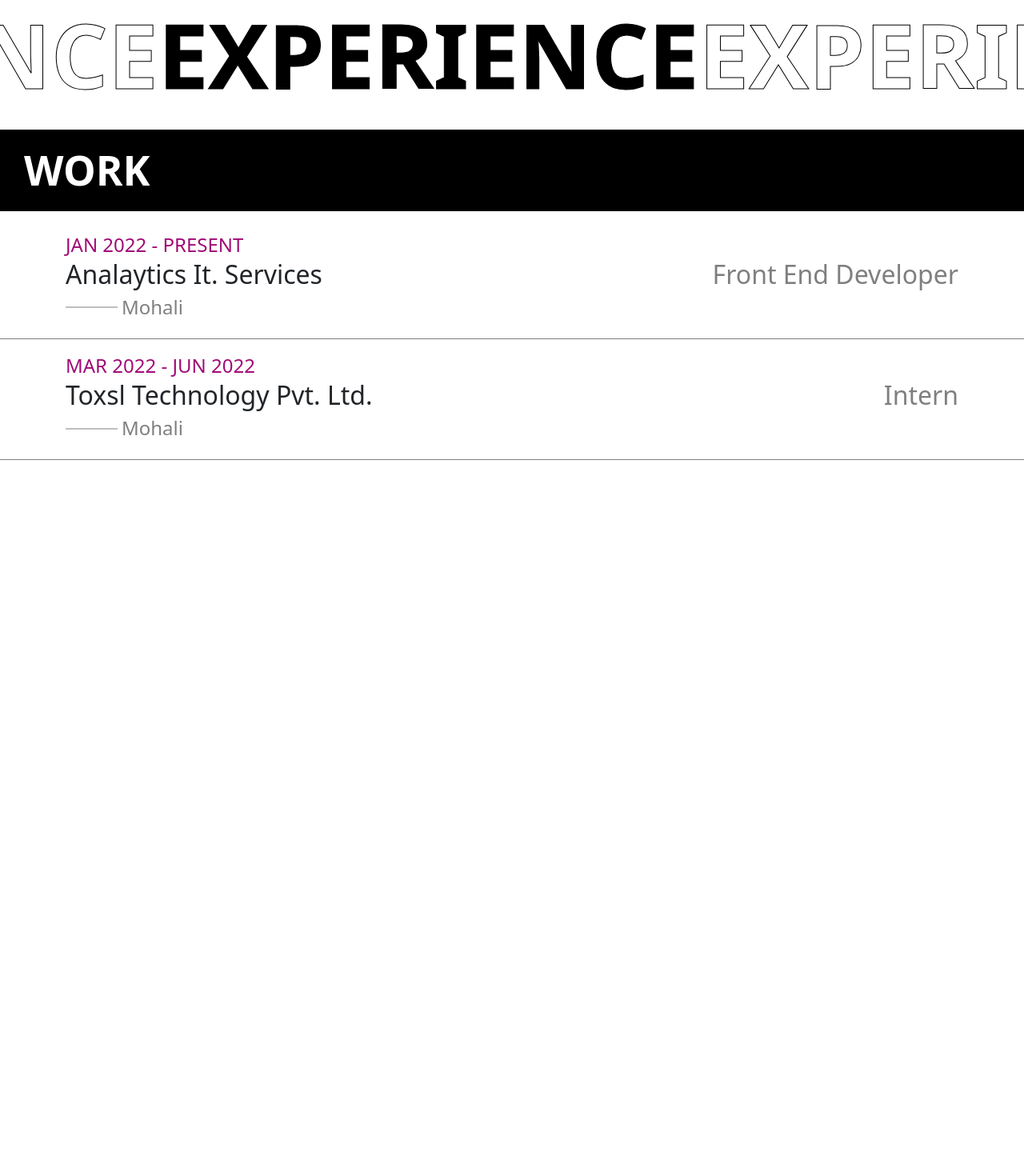
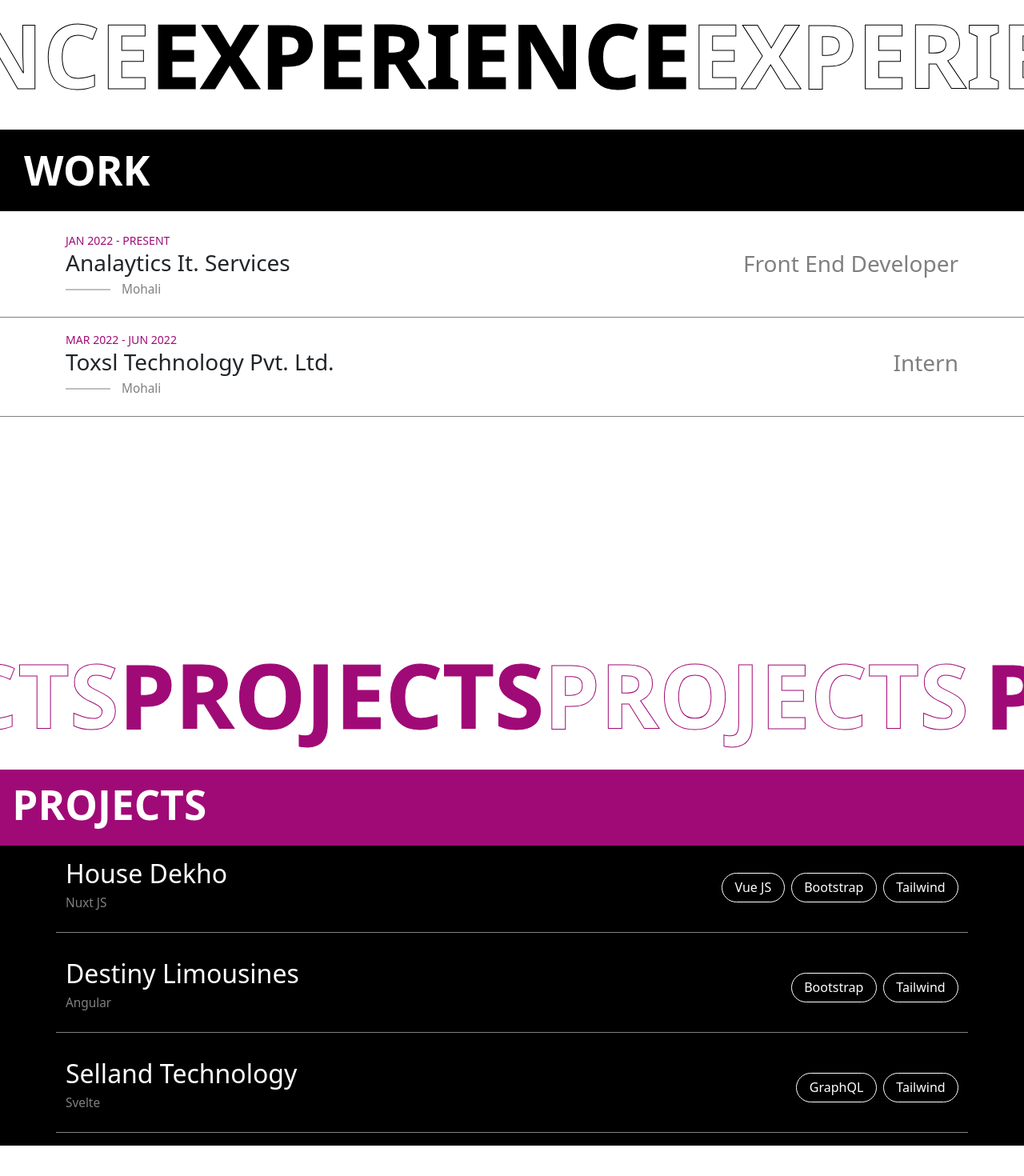
Before and after one commit to ait-varun/varun-portfolio, a Next.js app: page / in a window 1280 px wide. Shown: the part 1765-3235 px from the top of the page at 80% size. Before the commit the page ends 2547 px from the top, so only its background shows below. Built offline with nearby package versions, Linux system fonts and the light colour scheme.

Commit message:
updated projects

```diff
--- a/src/app/page.js
+++ b/src/app/page.js
@@ -53,11 +53,11 @@
               <div className={styles.studyBox}>
                 <div className={styles.studyLeftContent}>
                   <span>2012-2016</span>
-                  <h2>Baddi University</h2>
+                  <h3>Baddi University</h3>
                   <h6>Baddi</h6>
                 </div>
                 <div className={styles.studyRightContent}>
-                  <h2>Bachelors of Technology , Electrical Engineering</h2>
+                  <h3>Bachelors of Technology , Electrical Engineering</h3>
                 </div>
               </div>
             </div>
@@ -69,11 +69,11 @@
               <div className={styles.studyBox}>
                 <div className={styles.studyLeftContent}>
                   <span>2009</span>
-                  <h2>Gurukul Public Sr. Sec. School</h2>
+                  <h3>Gurukul Public Sr. Sec. School</h3>
                   <h6>Joginder Nagar</h6>
                 </div>
                 <div className={styles.studyRightContent}>
-                  <h2>+2, Non Medical</h2>
+                  <h3>12th, Non Medical</h3>
                 </div>
               </div>
             </div>
@@ -98,11 +98,11 @@
               <div className={styles.studyBox}>
                 <div className={styles.studyLeftContent}>
                   <span>JAN 2022 - PRESENT</span>
-                  <h2>Analaytics It. Services</h2>
+                  <h3>Analaytics It. Services</h3>
                   <h6>Mohali</h6>
                 </div>
                 <div className={styles.studyRightContent}>
-                  <h2>Front End Developer</h2>
+                  <h3>Front End Developer</h3>
                 </div>
               </div>
             </div>
@@ -114,11 +114,76 @@
               <div className={styles.studyBox}>
                 <div className={styles.studyLeftContent}>
                   <span>MAR 2022 - JUN 2022</span>
-                  <h2>Toxsl Technology Pvt. Ltd.</h2>
+                  <h3>Toxsl Technology Pvt. Ltd.</h3>
                   <h6>Mohali</h6>
                 </div>
                 <div className={styles.studyRightContent}>
-                  <h2>Intern</h2>
+                  <h3>Intern</h3>
+                </div>
+              </div>
+            </div>
+          </div>
+        </div>
+      </section>
+      <section className={styles.marqueeProject}>
+        <div className={styles.marqueeProjectBox}>
+          <h2 className={styles.marqueeText}>
+            PROJECTS <span>PROJECTS</span> PROJECTS
+          </h2>
+          <h2 className={styles.marqueeText}>
+            <span>PROJECTS</span> PROJECTS <span> PROJECTS</span>
+          </h2>
+          <h2 className={styles.marqueeText}>
+            PROJECTS <span>PROJECTS</span> PROJECTS
+          </h2>
+        </div>
+        <div className={styles.projectHeader}>
+          <h1>PROJECTS</h1>
+        </div>
+        <div className={styles.projectBefore}>
+          <div className="container py-3">
+            <div className="row">
+              <div className={styles.projectBox}>
+                <div className={styles.projectLeftContent}>
+                  <h2>House Dekho</h2>
+                  <h6>Nuxt JS</h6>
+                </div>
+                <div className={styles.projectRightContent}>
+                  <span>Vue JS</span>&nbsp;&nbsp;
+                  <span>Bootstrap</span>&nbsp;&nbsp;
+                  <span>Tailwind</span>
+                </div>
+              </div>
+            </div>
+          </div>
+        </div>
+        <div className={styles.projectBefore}>
+          <div className="container py-3">
+            <div className="row">
+              <div className={styles.projectBox}>
+                <div className={styles.projectLeftContent}>
+                  <h2>Destiny Limousines</h2>
+                  <h6>Angular</h6>
+                </div>
+                <div className={styles.projectRightContent}>
+                  <span>Bootstrap</span>&nbsp;&nbsp;
+                  <span>Tailwind</span>
+                </div>
+              </div>
+            </div>
+          </div>
+        </div>
+        <div className={styles.projectBefore}>
+          <div className="container py-3">
+            <div className="row">
+              <div className={styles.projectBox}>
+                <div className={styles.projectLeftContent}>
+                  <h2>Selland Technology</h2>
+                  <h6>Svelte</h6>
+                </div>
+                <div className={styles.projectRightContent}>
+                  <span>GraphQL</span>&nbsp;&nbsp;
+                  <span>Tailwind</span>
                 </div>
               </div>
             </div>
--- a/src/app/page.module.css
+++ b/src/app/page.module.css
@@ -84,6 +84,7 @@
   /* overflow: hidden; */
 }
 
+
 .marqueeBox h2 {
   white-space: nowrap;
   text-transform: uppercase;
@@ -118,12 +119,12 @@
 }
 .studyLeftContent span {
   color: #a00a76;
-  font-size: 24px;
+  font-size: 1.1vw;
   font-weight: 500;
 }
 .studyLeftContent h6 {
   color: rgba(0, 0, 0, 0.5);
-  font-size: 24px;
+  font-size: 1.2vw;
   font-weight: 500;
   position: relative;
   margin-left: 70px;
@@ -131,14 +132,14 @@
 .studyLeftContent h6:before {
   position: absolute;
   content: "";
-  width: 65px;
+  width: 56px;
   height: 1px;
   background-color: rgba(0, 0, 0, 0.5);
   top: 50%;
   transform: translateY(-50%);
   left: -70px;
 }
-.studyRightContent h2 {
+.studyRightContent h3 {
   color: rgba(0, 0, 0, 0.5);
 }
 
@@ -149,6 +150,78 @@
   height: 1px;
   background-color: rgba(0, 0, 0, 0.5);
 }
+
+/* Projects */
+.marqueeProject{
+  height: 100vh;
+}
+.marqueeProjectBox{
+  height: 180px;
+  display: flex;
+  align-items: center;
+}
+.marqueeProjectBox h2 {
+  white-space: nowrap;
+  text-transform: uppercase;
+  font-size: 7rem !important;
+  font-weight: 600;
+  flex-shrink: 0;
+  padding: 0 10px;
+  width: max-content;
+  display: flex;
+  align-items: center;
+  transform: translateX(0);
+  animation: a-text-scroll 25s linear infinite;
+  color: #fff;
+  -webkit-text-stroke: 1px #a00a76;
+}
+.marqueeProjectBox h2 span {
+  color: #a00a76;
+}
+
+.projectHeader{
+  background-color: #a00a76;
+  color: #fff;
+  padding: 1vw 1.2vw;
+}
+
+.projectBefore{
+  background: rgba(0, 0, 0, 1);
+}
+
+.projectLeftContent h2 {
+  color: rgba(255, 255, 255, 1);
+  font-size: 1.2vw;
+  font-weight: 500;
+  position: relative;
+}
+
+
+
+.projectLeftContent h6 {
+  color: rgba(255, 255, 255, 0.5);
+  font-size: 1.2vw;
+  font-weight: 500;
+  position: relative;
+}
+
+.projectBox{
+  display: flex;
+  align-items: center;
+  justify-content: space-between;
+  border-bottom: 1px solid rgba(255, 255, 255, 0.5);
+  padding-bottom: 1.5vw;
+}
+
+
+.projectRightContent span{
+  color: #fff;
+  border: 1px solid #fff;
+  padding: 0.5vw 1.2vw;
+  border-radius: 2vw;
+}
+
+
 
 @keyframes a-text-scroll {
   0% {
```
